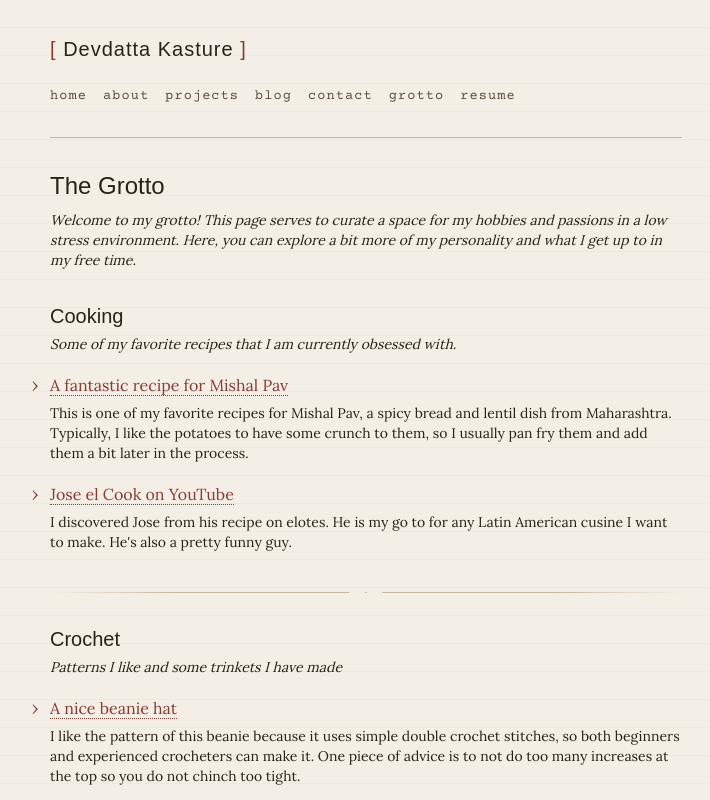
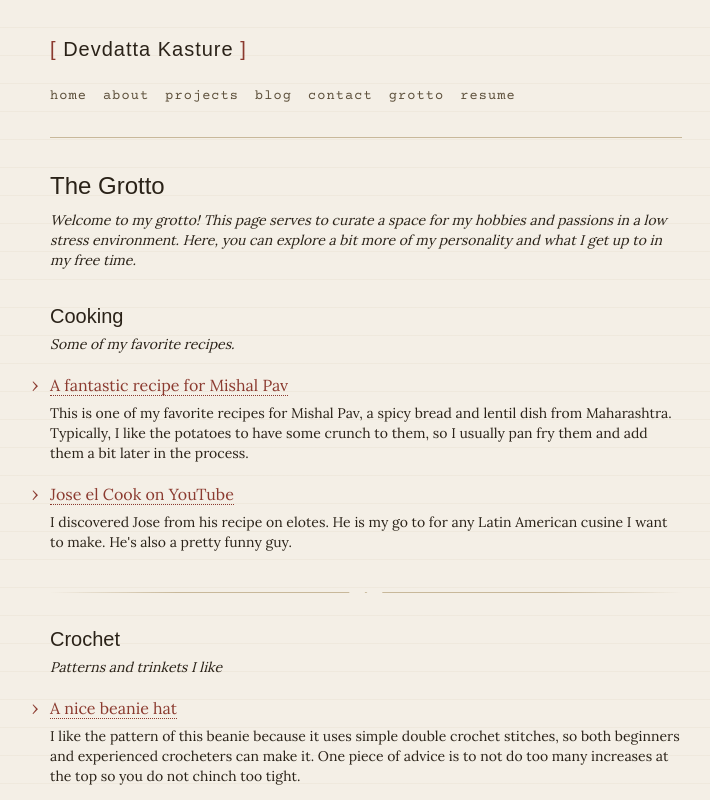
Before and after one commit to TheCrickMaster/Personal_Website, a Next.js app: page /grotto in a window 1280 px wide. Shown: the top 800 px of the page, without its empty margins (274-984 px from the left). Built offline with nearby package versions, Linux system fonts and the light colour scheme; a web font is replaced by a local one.

Commit message:
Some formatting on the grotto page

```diff
--- a/app/grotto/page.tsx
+++ b/app/grotto/page.tsx
@@ -11,7 +11,7 @@ export default function GrottoPage() {
       <section className="mb-10">
         <h2 className="text-xl mb-1">Cooking</h2>
         <p className="text-sm italic mb-4">
-          Some of my favorite recipes that I am currently obsessed with.
+          Some of my favorite recipes.
         </p>
         <ul style={{ listStyle: "none", margin: 0, padding: 0 }}>
           <li className="mb-4">
@@ -49,7 +49,7 @@ export default function GrottoPage() {
       <section className="mb-10 mt-8">
         <h2 className="text-xl mb-1">Crochet</h2>
         <p className="text-sm italic mb-4">
-          Patterns I like and some trinkets I have made
+          Patterns and trinkets I like
         </p>
         <ul style={{ listStyle: "none", margin: 0, padding: 0 }}>
           <li className="mb-4">
```
